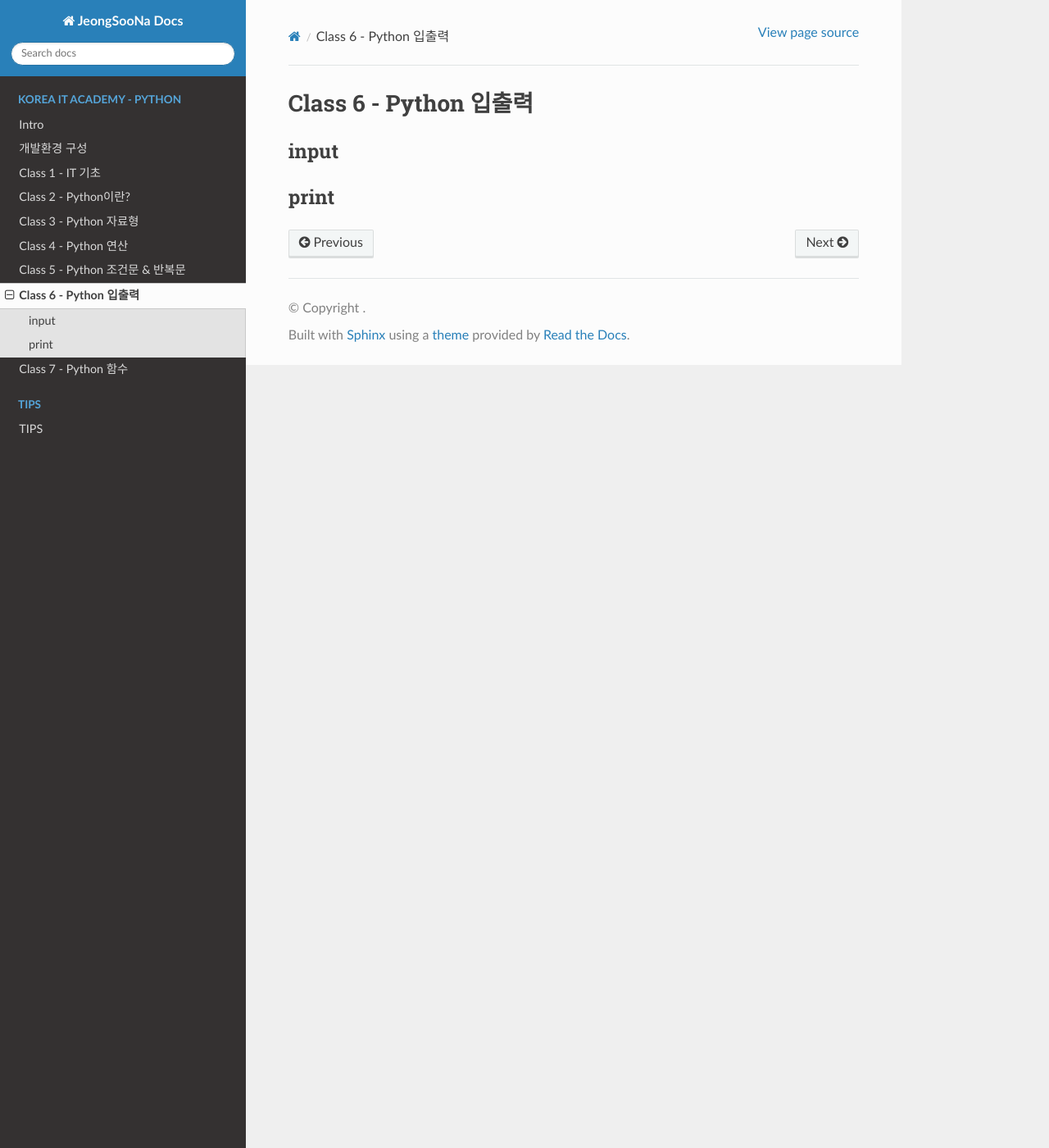
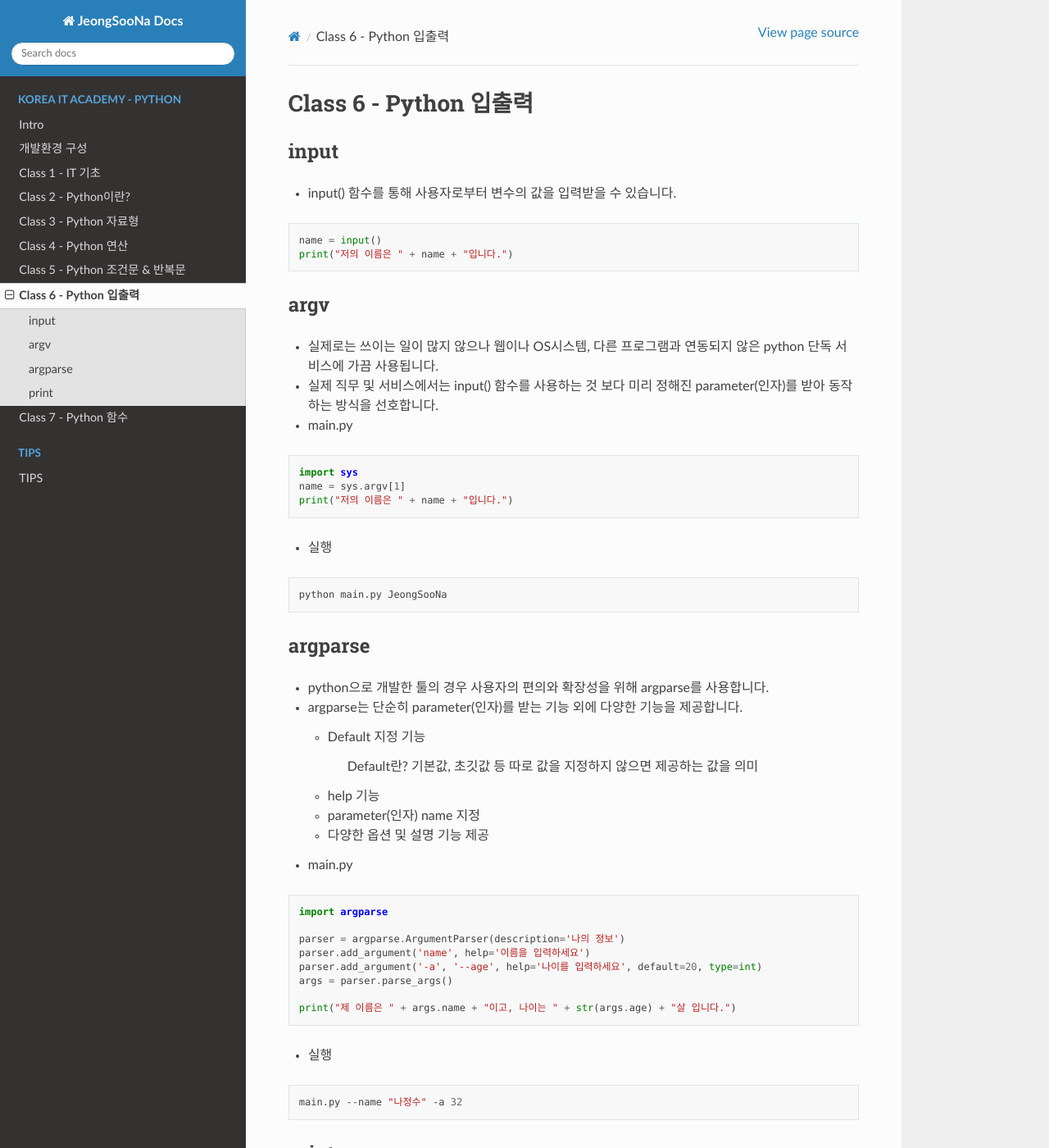
Before and after one commit to JeongSooNa/JeongSooNa-Docs, a Sphinx documentation site: the page built from docs/Korea_IT_Academy-Python/class_6.md, in a window 1280 px wide and 1400 px high. Shown: the whole window at 82% size. Built offline with Sphinx 7.4.7 and the Read the Docs theme 3.1.0, drawn with Linux system fonts in a browser that asks for light colours.

Commit message:
update tips & docs

````diff
--- a/docs/Korea_IT_Academy-Python/class_6.md
+++ b/docs/Korea_IT_Academy-Python/class_6.md
@@ -2,5 +2,51 @@
 
 ### input
 
+- input() 함수를 통해 사용자로부터 변수의 값을 입력받을 수 있습니다.
+```py
+name = input()
+print("저의 이름은 " + name + "입니다.")
+```
+
+### argv
+
+- 실제로는 쓰이는 일이 많지 않으나 웹이나 OS시스템, 다른 프로그램과 연동되지 않은 python 단독 서비스에 가끔 사용됩니다.
+- 실제 직무 및 서비스에서는 input() 함수를 사용하는 것 보다 미리 정해진 parameter(인자)를 받아 동작하는 방식을 선호합니다.
+- main.py
+```py
+import sys
+name = sys.argv[1]
+print("저의 이름은 " + name + "입니다.")
+```
+- 실행
+```sh
+python main.py JeongSooNa
+```
+
+### argparse
+
+- python으로 개발한 툴의 경우 사용자의 편의와 확장성을 위해 argparse를 사용합니다.
+- argparse는 단순히 parameter(인자)를 받는 기능 외에 다양한 기능을 제공합니다.
+    - Default 지정 기능
+        > Default란? 기본값, 초깃값 등 따로 값을 지정하지 않으면 제공하는 값을 의미
+    - help 기능
+    - parameter(인자) name 지정
+    - 다양한 옵션 및 설명 기능 제공
+- main.py
+```py
+import argparse
+
+parser = argparse.ArgumentParser(description='나의 정보')
+parser.add_argument('name', help='이름을 입력하세요')
+parser.add_argument('-a', '--age', help='나이를 입력하세요', default=20, type=int)
+args = parser.parse_args()
+
+print("제 이름은 " + args.name + "이고, 나이는 " + str(args.age) + "살 입니다.")
+```
+- 실행
+```sh
+main.py --name "나정수" -a 32
+```
+
 
 ### print
````
Also changed, not shown: docs/Tips/index.md (+6 -1 lines).
